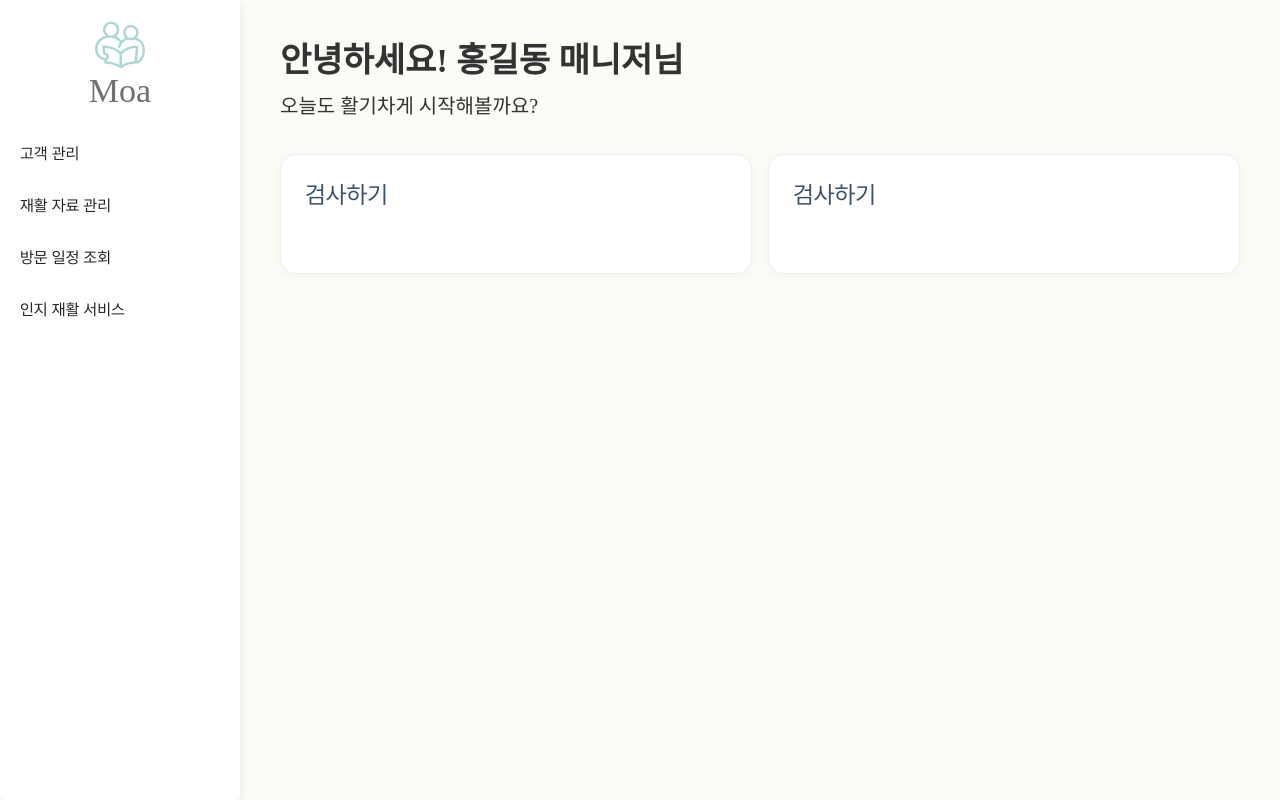
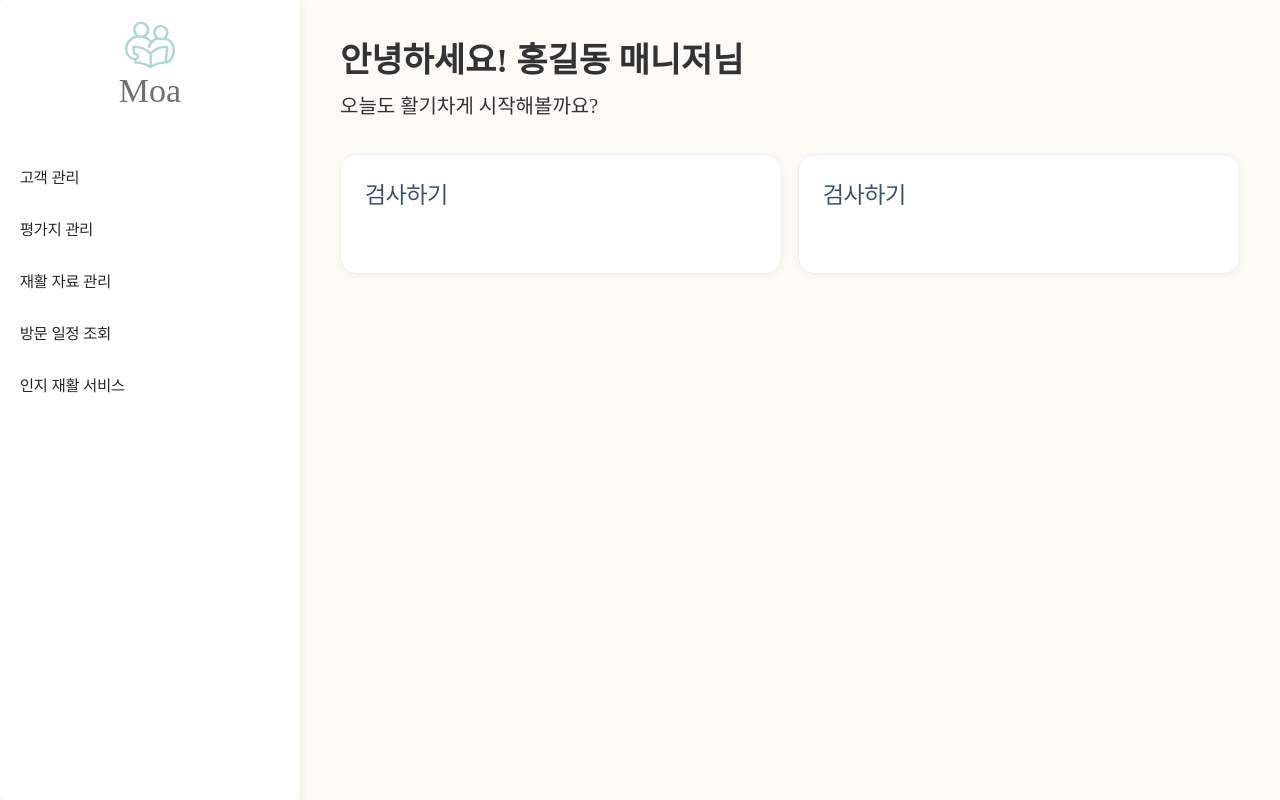
Before and after one commit to swssbw/moa, a Next.js app: page /home in a window 1280 px wide. Built offline with nearby package versions, Linux system fonts and the light colour scheme; a web font is replaced by a local one; what @mui/material-nextjs would draw is missing.

Commit message:
fix build errors

```diff
--- a/next.config.mjs
+++ b/next.config.mjs
@@ -6,9 +6,30 @@ const nextConfig = {
   webpack(config) {
     config.module.rules.push({
       test: /\.svg$/,
-      use: ['@svgr/webpack'],
+      use: [
+        {
+          loader: '@svgr/webpack',
+          options: {
+            svgoConfig: {
+              plugins: [
+                {
+                  name: 'preset-default',
+                  params: {
+                    overrides: {
+                      removeViewBox: false,
+                    },
+                  },
+                },
+              ],
+            },
+          },
+        },
+      ],
     });
     return config;
+  },
+  images: {
+    disableStaticImages: true,
   },
 };
 
--- a/package.json
+++ b/package.json
@@ -19,6 +19,7 @@
     "@mui/material": "^7.1.0",
     "@mui/material-nextjs": "^7.1.0",
     "@radix-ui/react-slot": "^1.2.3",
+    "@svgr/webpack": "^8.1.0",
     "@tailwindcss/postcss": "^4.1.8",
     "class-variance-authority": "^0.7.1",
     "clsx": "^2.1.1",
--- a/src/app/(moa)/home/layout.tsx
+++ b/src/app/(moa)/home/layout.tsx
@@ -1,9 +1,9 @@
+'use client';
 import { Box, Paper, Typography, List, ListItem, ListItemText, Stack } from '@mui/material';
-
-import Image from 'next/image';
 import Logo from '@/components/logo.svg';
 
-const menuItems = ['고객 관리', '재활 자료 관리', '방문 일정 조회', '인지 재활 서비스'];
+const menuItems = ['고객 관리', '평가지 관리', '재활 자료 관리', '방문 일정 조회', '인지 재활 서비스'];
+
 export default function SideBarLayout({
   children,
 }: Readonly<{
@@ -20,8 +20,9 @@ export default function SideBarLayout({
     >
       {/* 사이드바 */}
       <Paper
+        elevation={3}
         sx={{
-          width: 240,
+          width: 300,
           height: '100%',
           backgroundColor: '#ffffff',
           boxShadow: '0px 3px 10px rgba(0, 0, 0, 0.1)',
@@ -29,11 +30,9 @@ export default function SideBarLayout({
           flexShrink: 0,
         }}
       >
-        <Stack gap={2}>
+        <Stack spacing={4}>
           <Stack alignItems={'center'}>
-            <Image
-              src={Logo}
-              alt='Moa 로고'
+            <Logo
               width={50}
               height={50}
             />
@@ -45,7 +44,7 @@ export default function SideBarLayout({
             </Typography>
           </Stack>
 
-          <List sx={{ p: 0 }}>
+          <List>
             {menuItems.map((text, index) => (
               <ListItem
                 key={index}
--- a/src/app/(moa)/home/page.tsx
+++ b/src/app/(moa)/home/page.tsx
@@ -1,30 +1,30 @@
 import { Card, CardContent, Stack, Typography } from '@mui/material';
 import Link from 'next/link';
-import PeopleAltRounded from '@mui/icons-material/PeopleAltRounded';
-import CalendarMonthRounded from '@mui/icons-material/CalendarMonthRounded';
-import PsychologyRounded from '@mui/icons-material/PsychologyRounded';
+// import PeopleAltRounded from '@mui/icons-material/PeopleAltRounded';
+// import CalendarMonthRounded from '@mui/icons-material/CalendarMonthRounded';
+// import PsychologyRounded from '@mui/icons-material/PsychologyRounded';
 import Nl2br from '@/components/Nl2br';
 
-const menuItems = [
-  {
-    title: '고객/콘텐츠 관리',
-    href: '/home/customer',
-    icon: PeopleAltRounded,
-    size: 6,
-  },
-  {
-    title: '방문 관리',
-    href: '/home/schedule',
-    icon: CalendarMonthRounded,
-    size: 6,
-  },
-  {
-    title: '인지재활 서비스 시작하기',
-    href: '/service',
-    icon: PsychologyRounded,
-    size: 12,
-  },
-];
+// const menuItems = [
+//   {
+//     title: '고객/콘텐츠 관리',
+//     href: '/home/customer',
+//     icon: PeopleAltRounded,
+//     size: 6,
+//   },
+//   {
+//     title: '방문 관리',
+//     href: '/home/schedule',
+//     icon: CalendarMonthRounded,
+//     size: 6,
+//   },
+//   {
+//     title: '인지재활 서비스 시작하기',
+//     href: '/service',
+//     icon: PsychologyRounded,
+//     size: 12,
+//   },
+// ];
 
 export default function Home() {
   return (
--- a/src/app/(moa)/page.tsx
+++ b/src/app/(moa)/page.tsx
@@ -1,4 +1,4 @@
-import Image from 'next/image';
+'use client';
 import Logo from '@/components/logo.svg';
 import { Box, Button, Stack, TextField, Typography } from '@mui/material';
 import Link from 'next/link';
@@ -12,9 +12,7 @@ export default function Home() {
       gap={1}
     >
       <Box>
-        <Image
-          src={Logo}
-          alt='Moa 로고'
+        <Logo
           width={120}
           height={120}
         />
--- /dev/null
+++ b/src/types/svg.d.ts
@@ -0,0 +1,5 @@
+declare module '*.svg' {
+  import React from 'react';
+  const SVG: React.FC<React.SVGProps<SVGSVGElement>>;
+  export default SVG;
+}
```
Also changed, not shown: 1 other file (tests, documents, lock files or other folders).
